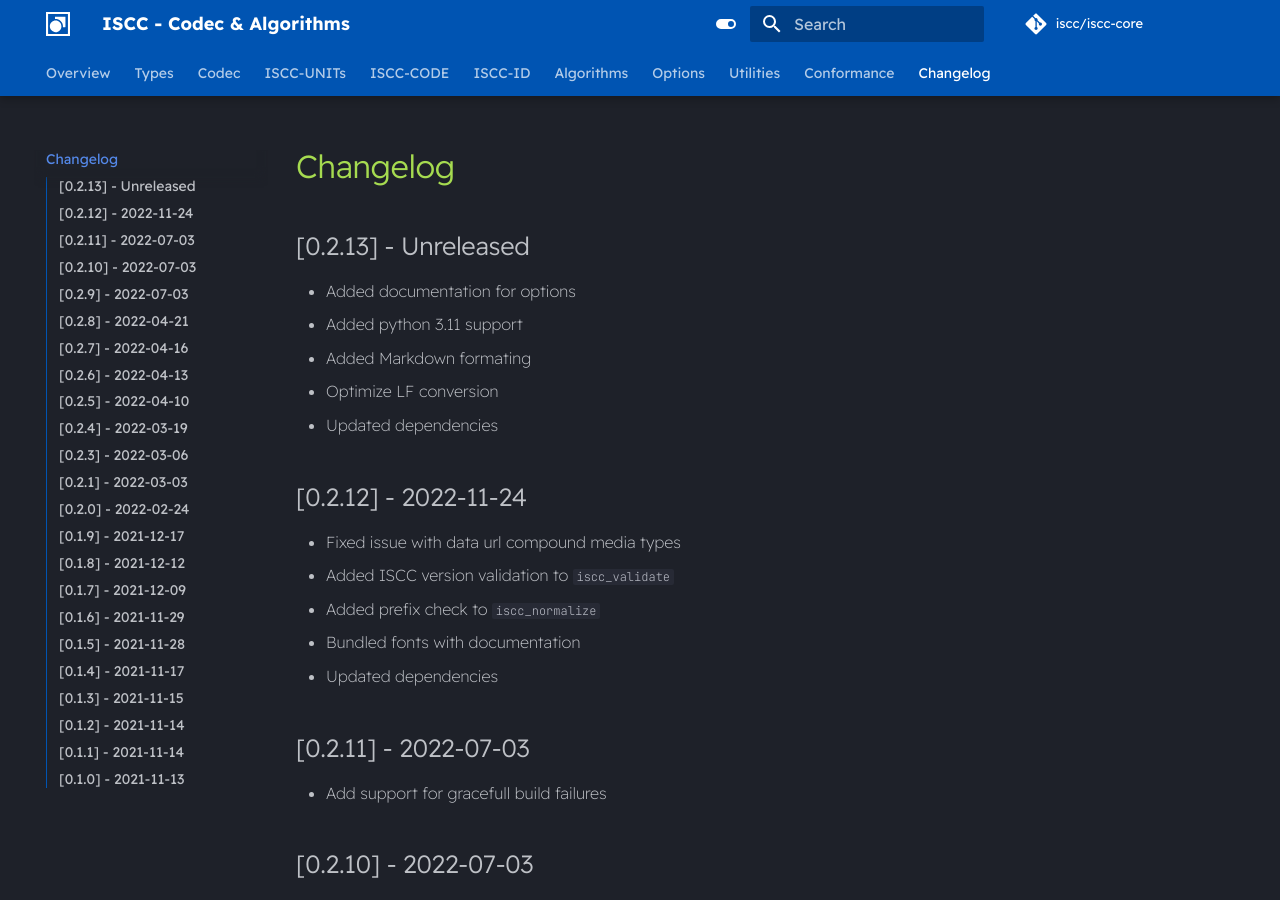
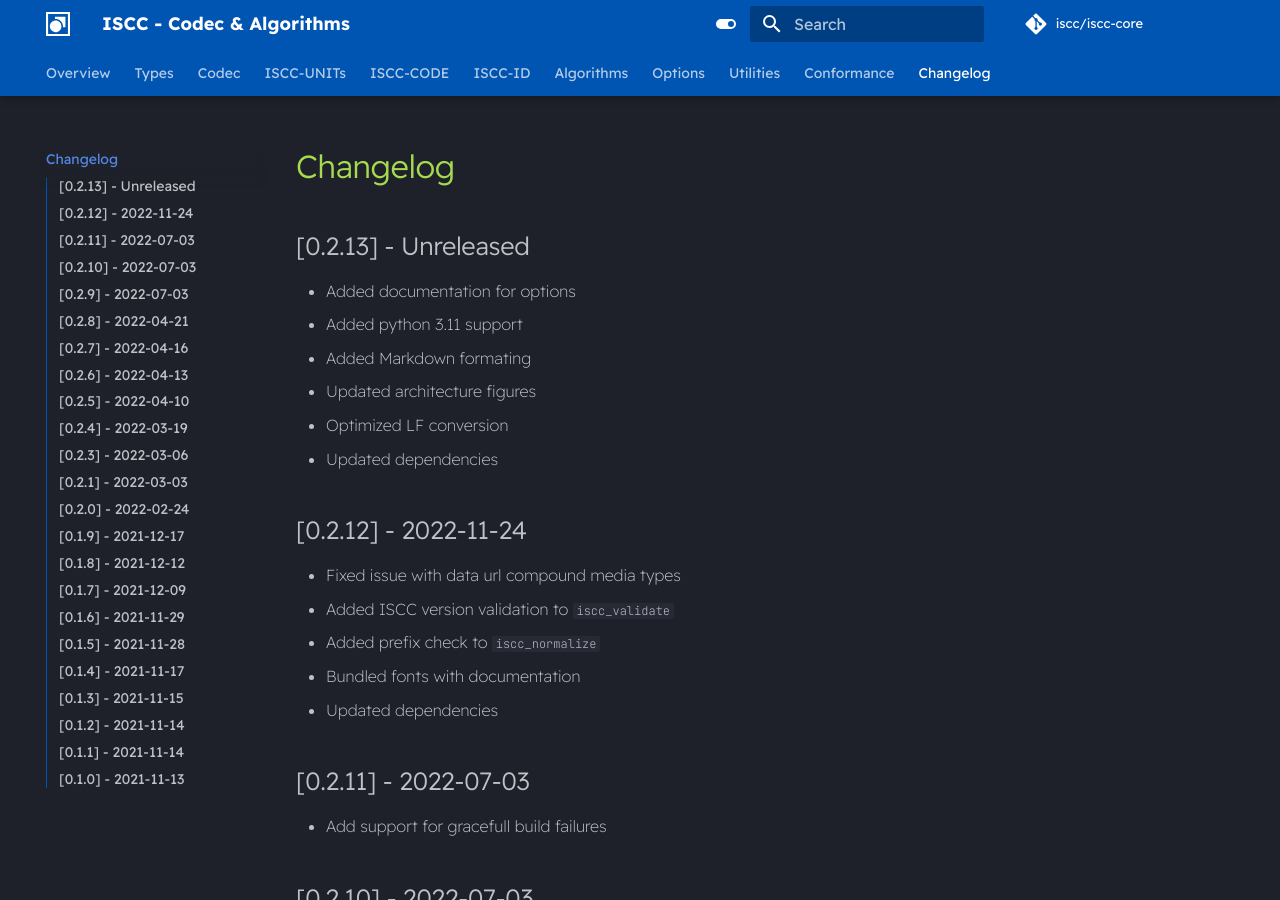
Before and after one commit to iscc/iscc-core, an MkDocs documentation site: the page built from docs/changelog.md, in a window 1280 px wide and 900 px high. Built offline with MkDocs 1.6.1 and Material for MkDocs 9.7.7, drawn with Linux system fonts in a browser that asks for light colours; comment, search, counter and statistics services are not loaded.

Commit message:
Update architecture figures

```diff
--- a/docs/changelog.md
+++ b/docs/changelog.md
@@ -4,7 +4,8 @@
 - Added documentation for options
 - Added python 3.11 support
 - Added Markdown formating
-- Optimize LF conversion
+- Updated architecture figures
+- Optimized LF conversion
 - Updated dependencies
 
 ## [0.2.12] - 2022-11-24
```
Also changed, not shown: CHANGELOG.md (+2 -1 lines), docs/images/iscc-codec-dark.png, docs/images/iscc-codec-light.png.
